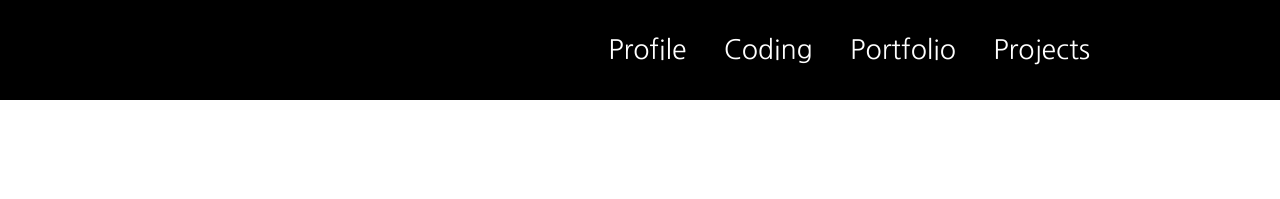
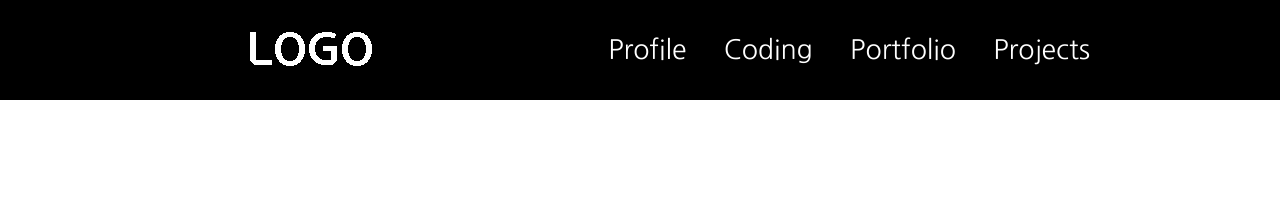
Before and after one commit to arong7895/mysite, a plain HTML site: page portfolio/profile/index.html in a window 1280 px wide. Shown: the top 199 px of the page. Drawn offline with nearby package versions, Linux system fonts and the light colour scheme.

Commit message:
Update index.html

```diff
--- a/portfolio/profile/index.html
+++ b/portfolio/profile/index.html
@@ -32,7 +32,7 @@
 		<div class="fixedmenu">
 			<div class="outermenu">
 				<div class="innerlogo">
-					<a href="https://www.naver.com"><img src="https://raw.githubusercontent.com/arong7895/mysite/master/image/logo.png"></a>
+					<a href="https://www.naver.com"><img src="../image/logo.png"></a>
 				</div>
 				<div class="innermenu">
 					<a href="index.html">Profile</a>
```
